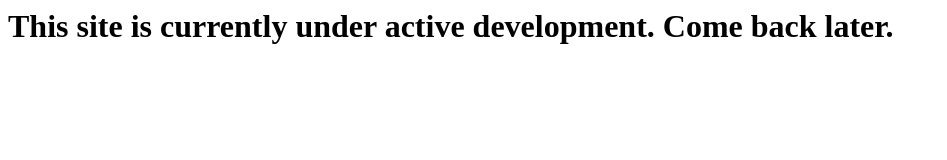
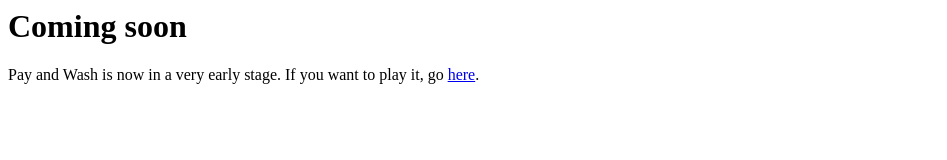
Before and after one commit to pawteam/paw-web, a plain HTML site: page www/index.html in a window 1280 px wide. Shown: the whole page, without its empty margins (0-947 px from the left). Drawn offline with Linux system fonts and the light colour scheme.

Commit message:
Update index.html

```diff
--- a/www/index.html
+++ b/www/index.html
@@ -3,6 +3,7 @@
 		<title>Pay and Wash</title>
 	</head>
 	<body>
-		<h1>This site is currently under active development. Come back later.</h1>
+		<h1>Coming soon</h1>
+		<p>Pay and Wash is now in a very early stage. If you want to play it, go <a href="https://gd.games/iuevix/pay-and-wash">here</a>.</p>
 	</body>
 </html>
```
